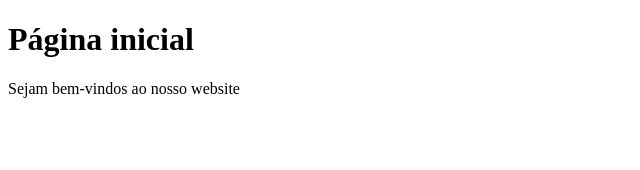
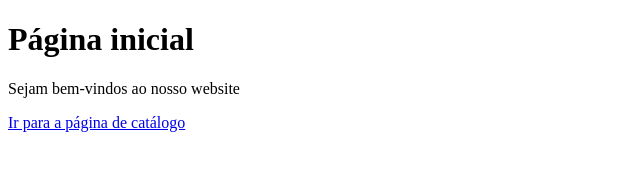
Before and after one commit to gabriel-fogaca/CatalogoGit, a plain HTML site: page index.html in a window 1280 px wide. Shown: the whole page, without its empty margins (0-640 px from the left). Drawn offline with Linux system fonts and the light colour scheme.

Commit message:
Pagina catálogo

```diff
--- a/index.html
+++ b/index.html
@@ -1,13 +1,17 @@
 <!DOCTYPE html>
 <html lang="en">
+
 <head>
     <meta charset="UTF-8">
     <meta http-equiv="X-UA-Compatible" content="IE=edge">
     <meta name="viewport" content="width=device-width, initial-scale=1.0">
     <title>Document</title>
 </head>
+
 <body>
     <h1>Página inicial</h1>
     <p>Sejam bem-vindos ao nosso website</p>
+    <a href="catalogo.html">Ir para a página de catálogo</a>
 </body>
+
 </html>
```
Lines whose indentation alone changed are shown as unchanged.
